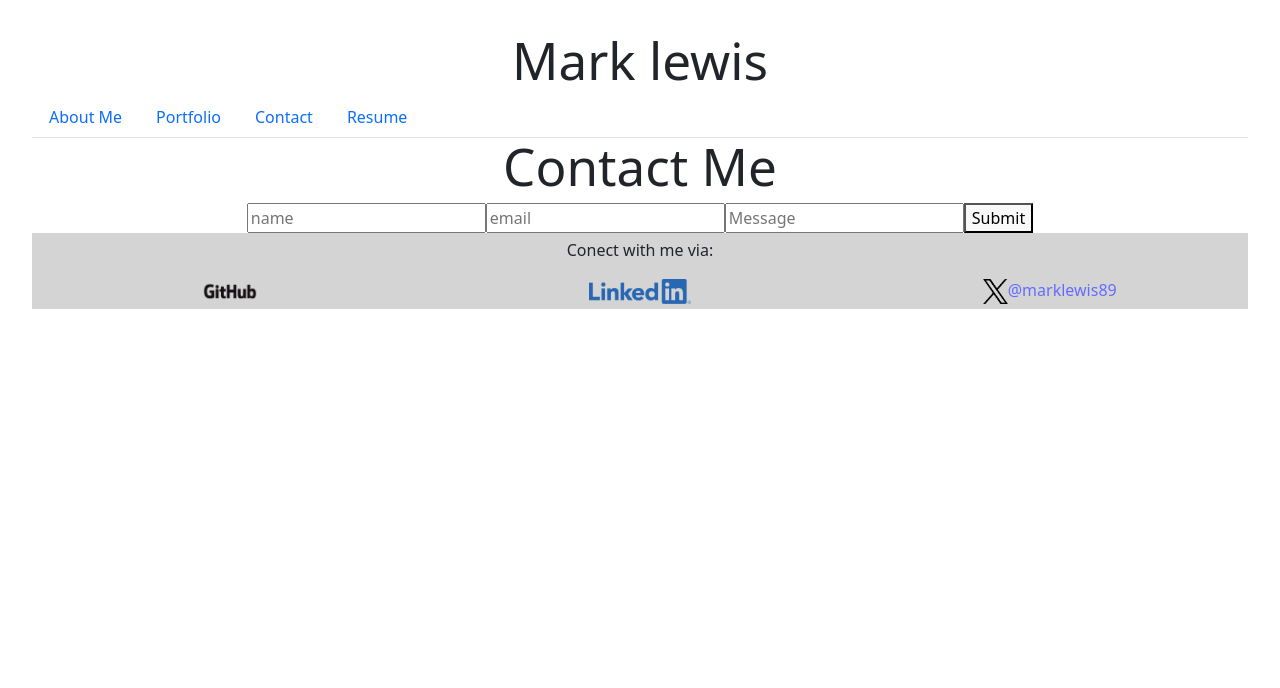
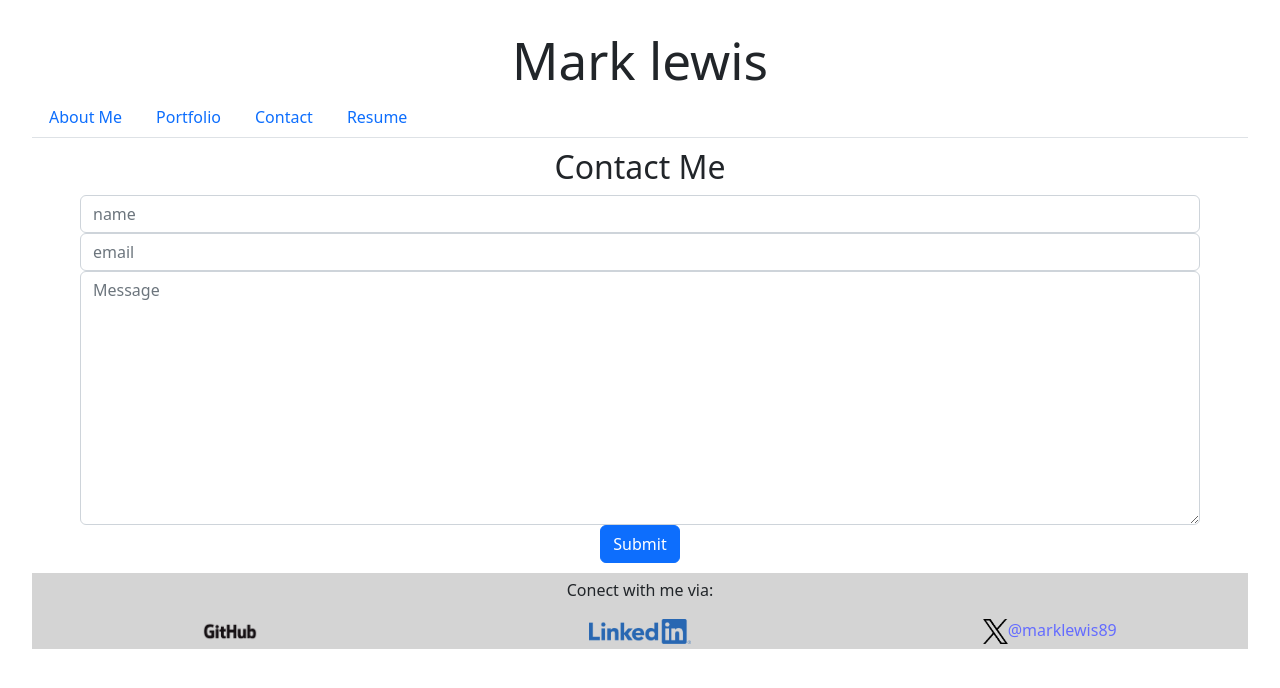
Before and after one commit to mlewis89/wk20_react_Profile, a React (Vite) app: page /Contact in a window 1280 px wide. Shown: the top 688 px of the page. Built offline with nearby package versions, Linux system fonts and the light colour scheme.

Commit message:
contact form

```diff
--- a/src/App.css
+++ b/src/App.css
@@ -17,11 +17,12 @@
   }
 
 
-  .read-the-docs {
-    color: #888;
-  }
+
 
 .footer {
   background-color: #d4d4d4;
   padding: 5px;
 }
+.container {
+  padding: 10px;
+}
--- a/src/pages/Contact.jsx
+++ b/src/pages/Contact.jsx
@@ -1,16 +1,16 @@
-import { useState } from 'react';
+import { useState } from "react";
 
 // Here we import a helper function that will check if the email is valid
-import { validateEmail } from '../utils/helpers';
+import { validateEmail } from "../utils/helpers";
 
 function Contact() {
   // Create state variables for the fields in the form
   // We are also setting their initial values to an empty string
 
-  const [name, setName] = useState('');
-  const [email, setEmail] = useState('');
-  const [message, setMessage] = useState('');
-  const [errorMessage, setErrorMessage] = useState('');
+  const [name, setName] = useState("");
+  const [email, setEmail] = useState("");
+  const [message, setMessage] = useState("");
+  const [errorMessage, setErrorMessage] = useState("");
 
   const handleInputChange = (e) => {
     // Getting the value and name of the input which triggered the change
@@ -19,13 +19,14 @@ function Contact() {
     const inputValue = target.value;
 
     // Based on the input type, we set the state of either email, username, and password
-    if (inputType === 'email') {
+    if (inputType === "email") {
       setEmail(inputValue);
-    } else if (inputType === 'name') {
+    } else if (inputType === "name") {
       setName(inputValue);
     } else {
       setMessage(inputValue);
     }
+    setErrorMessage('');
   };
 
   const handleFormSubmit = (e) => {
@@ -33,48 +34,61 @@ function Contact() {
     e.preventDefault();
 
     // First we check to see if the email is not valid or if the userName is empty. If so we set an error message to be displayed on the page.
-    if (!validateEmail(email) ) {
-      setErrorMessage('Email is invalid');
+    if (!validateEmail(email)) {
+      setErrorMessage("Email is invalid");
       // We want to exit out of this code block if something is wrong so that the user can correct it
       return;
       // Then we check to see if the password is not valid. If so, we set an error message regarding the password.
     }
 
+    if(!name|| !message)
+    { setErrorMessage('incomplete form')
+      return;}
+
     alert(`Thankyou for your message ${name}, I'll respond shortly.`);
 
     // If everything goes according to plan, we want to clear out the input after a successful registration.
-    setName('');
-    setMessage('');
-    setEmail('');
+    setName("");
+    setMessage("");
+    setEmail("");
+  };
+
+  const handleCurserMove = (e) => {
+
+    // Getting the value and name of the input which triggered the change
+    const { target } = e;
+    const inputType = target.name;
+    const inputValue = target.value;
+
+    // Based on the input type, we set the state of either email, username, and password
+    if (inputType === "name") {
+      if(!inputValue) setErrorMessage("Name can't be Blank");
+    } else if (inputType === "email") {
+      if (!inputValue) setErrorMessage("Email can't be Blank");
+    } else {
+      if (!inputValue) setErrorMessage("Message can't be Blank");
+    }
+
+
+
   };
 
   return (
-    <div className="container">
-      <h1>Contact Me</h1>
+<div className="container">
+      <h2>Contact Me</h2>
       <form className="form" onSubmit={handleFormSubmit}>
-      <input
-          value={name}
-          name="name"
-          onChange={handleInputChange}
-          type="text"
-          placeholder="name"
-        />
-        <input
-          value={email}
-          name="email"
-          onChange={handleInputChange}
-          type="email"
-          placeholder="email"
-        />
-
-        <input
-          value={message}
-          name="message"
-          onChange={handleInputChange}
-          type="text"
-          placeholder="Message"
-        />
-        <button type="submit">Submit</button>
+        <div className="form-group">
+          <input className="form-control" value={name} name="name" onChange={handleInputChange} onBlur={handleCurserMove} type="text" placeholder="name" />
+        </div>
+        <div className="form-group">
+          <input className="form-control" value={email} name="email" onChange={handleInputChange} onBlur={handleCurserMove} type="email" placeholder="email" />
+        </div>
+        <div className="form-group">
+          <textarea className="form-control" value={message} name="message" onChange={handleInputChange} onBlur={handleCurserMove} type="text" placeholder="Message" rows="10"></textarea>
+        </div>
+        <div className="form-group">
+          <button type="submit" className="btn btn-primary">Submit</button>
+        </div>
       </form>
       {errorMessage && (
         <div>
@@ -82,6 +96,8 @@ function Contact() {
         </div>
       )}
     </div>
+
+
   );
 }
 
--- a/src/pages/Resume.jsx
+++ b/src/pages/Resume.jsx
@@ -1,8 +1,34 @@
 // This is a static page mocking an "About Us" section for our fake user data
+
 export default function Resume() {
   return (
-    <div className="container pt-4 resume">
-/resume/
+    <div className="container resume">
+<div className="row">
+<div className="col w-50">
+      <h2>Proficiencies</h2>
+      <ul>
+        <li>HTML</li>
+        <li>CSS</li>
+        <li>Javascript</li>
+        <li>Web APIs</li>
+        <li>Third Party APIs</li>
+        <li>ServerSide APIs</li>
+        <li>NodeJs</li>
+        <li>Object oriented Proraming (OOP)</li>
+        <li>Express</li>
+        <li>SQL</li>
+        <li>Model View Controller (MVC)</li>
+        <li>Regular expressions</li>
+        <li>NoSql - Mongo db</li>
+        <li>Progressive web app (PWA)</li>
+        <li>React</li>
+        <li>MERN stack</li>
+      </ul>
+      </div>
+      <div className="col w-50 align-middle">
+      <h4> Click <a href='https://www.linkedin.com/in/mark-lewis-1948b233/'>here</a> to download my resume</h4>
+    </div>
+    </div>
     </div>
   );
 }
```
